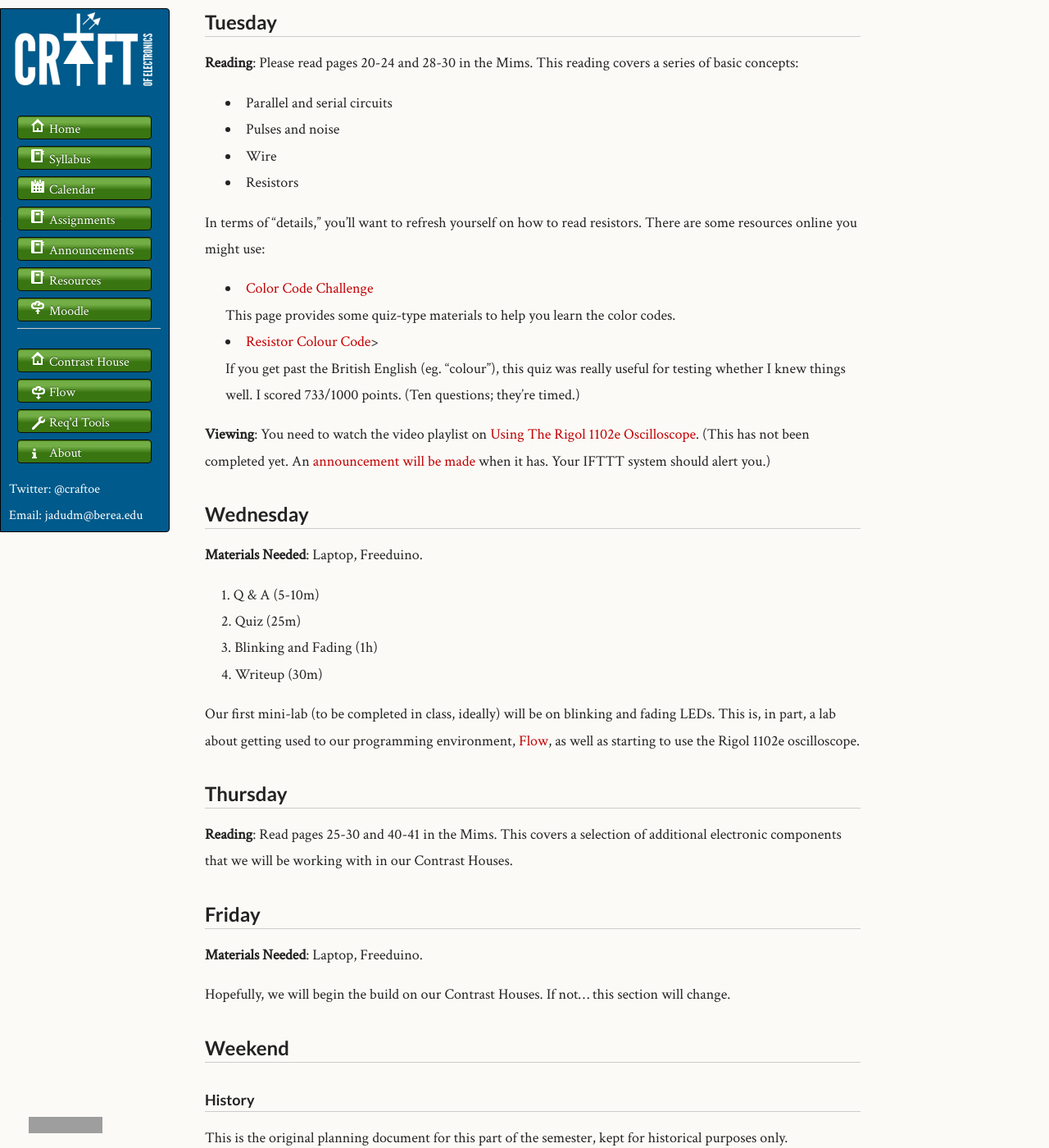
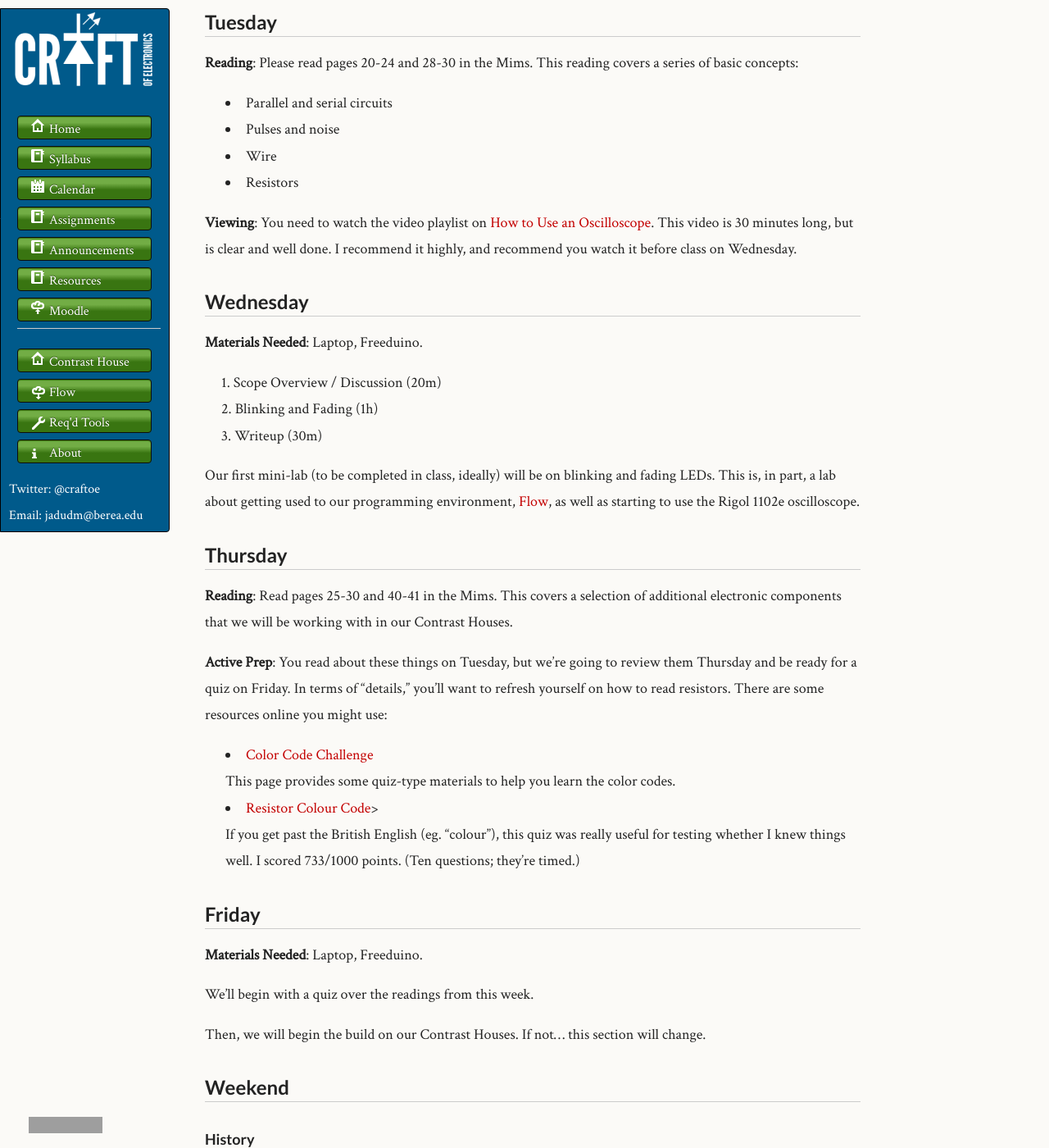
Before and after one commit to craftofelectronics/craftofelectronics.github.com, a Jekyll site: the page built from cal/w03.md, in a window 1280 px wide and 1400 px high, scrolled down 665 px. Shown: the whole window at 82% size. Built offline with Jekyll 4.4.1, drawn with Linux system fonts in a browser that asks for light colours; grey boxes are pictures that could not be loaded.

Commit message:
Updating with an announcement re: week 4.

```diff
--- a/cal/w03.md
+++ b/cal/w03.md
@@ -43,22 +43,13 @@ The remainder of our time will be spent finishing the Freeduino and testing that
 * Wire
 * Resistors
 
-In terms of "details," you'll want to refresh yourself on how to read resistors. There are some resources online you might use:
-
-* [Color Code Challenge](http://people.sinclair.edu/nickreeder/Flash/colorCode.htm) <br/>
-This page provides some quiz-type materials to help you learn the color codes.
-* [Resistor Colour Code](http://www.funtrivia.com/trivia-quiz/SciTech/Resistor-Colour-Code-266472.html)><br/>
-If you get past the British English (eg. "colour"), this quiz was really useful for testing whether I knew things well. I scored 733/1000 points. (Ten questions; they're timed.)
-
-
-**Viewing**: You need to watch the video playlist on [Using The Rigol 1102e Oscilloscope](). (This has not been completed yet. An [announcement will be made]({{site.url}}/announce/) when it has. Your IFTTT system should alert you.)
+**Viewing**: You need to watch the video playlist on [How to Use an Oscilloscope](http://www.youtube.com/watch?v=CzY2abWCVTY). This video is 30 minutes long, but is clear and well done. I recommend it highly, and recommend you watch it before class on Wednesday.
 
 ## Wednesday
 
 **Materials Needed**: Laptop, Freeduino.
 
-1. Q & A (5-10m)
-2. Quiz (25m)
+1. Scope Overview / Discussion (20m)
 3. Blinking and Fading (1h)
 4. Writeup (30m)
 
@@ -68,11 +59,20 @@ Our first mini-lab (to be completed in class, ideally) will be on blinking and f
 
 **Reading**: Read pages 25-30 and 40-41 in the Mims. This covers a selection of additional electronic components that we will be working with in our Contrast Houses.
 
+**Active Prep**: You read about these things on Tuesday, but we're going to review them Thursday and be ready for a quiz on Friday. In terms of "details," you'll want to refresh yourself on how to read resistors. There are some resources online you might use:
+
+* [Color Code Challenge](http://people.sinclair.edu/nickreeder/Flash/colorCode.htm) <br/>
+This page provides some quiz-type materials to help you learn the color codes.
+* [Resistor Colour Code](http://www.funtrivia.com/trivia-quiz/SciTech/Resistor-Colour-Code-266472.html)><br/>
+If you get past the British English (eg. "colour"), this quiz was really useful for testing whether I knew things well. I scored 733/1000 points. (Ten questions; they're timed.)
+
 ## Friday
 
 **Materials Needed**: Laptop, Freeduino.
 
-Hopefully, we will begin the build on our Contrast Houses. If not... this section will change.
+We'll begin with a quiz over the readings from this week.
+
+Then, we will begin the build on our Contrast Houses. If not... this section will change.
 
 ## Weekend
 
```
Also changed, not shown: _posts/2012-09-03-week-three-plan.md (deleted, +0 -12 lines), _posts/2012-09-09-week-four-plan.md (added, +18 -0 lines).
